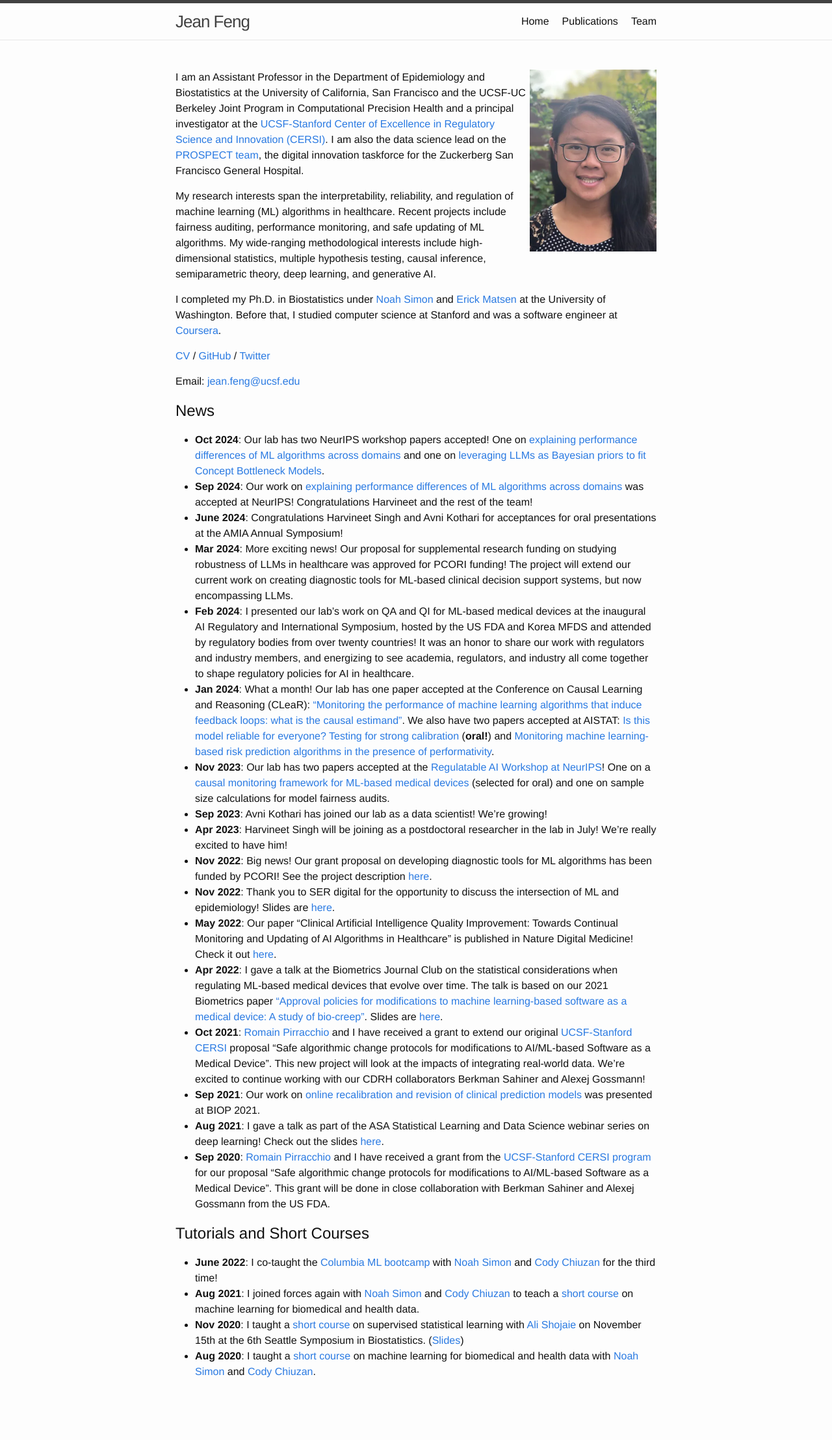
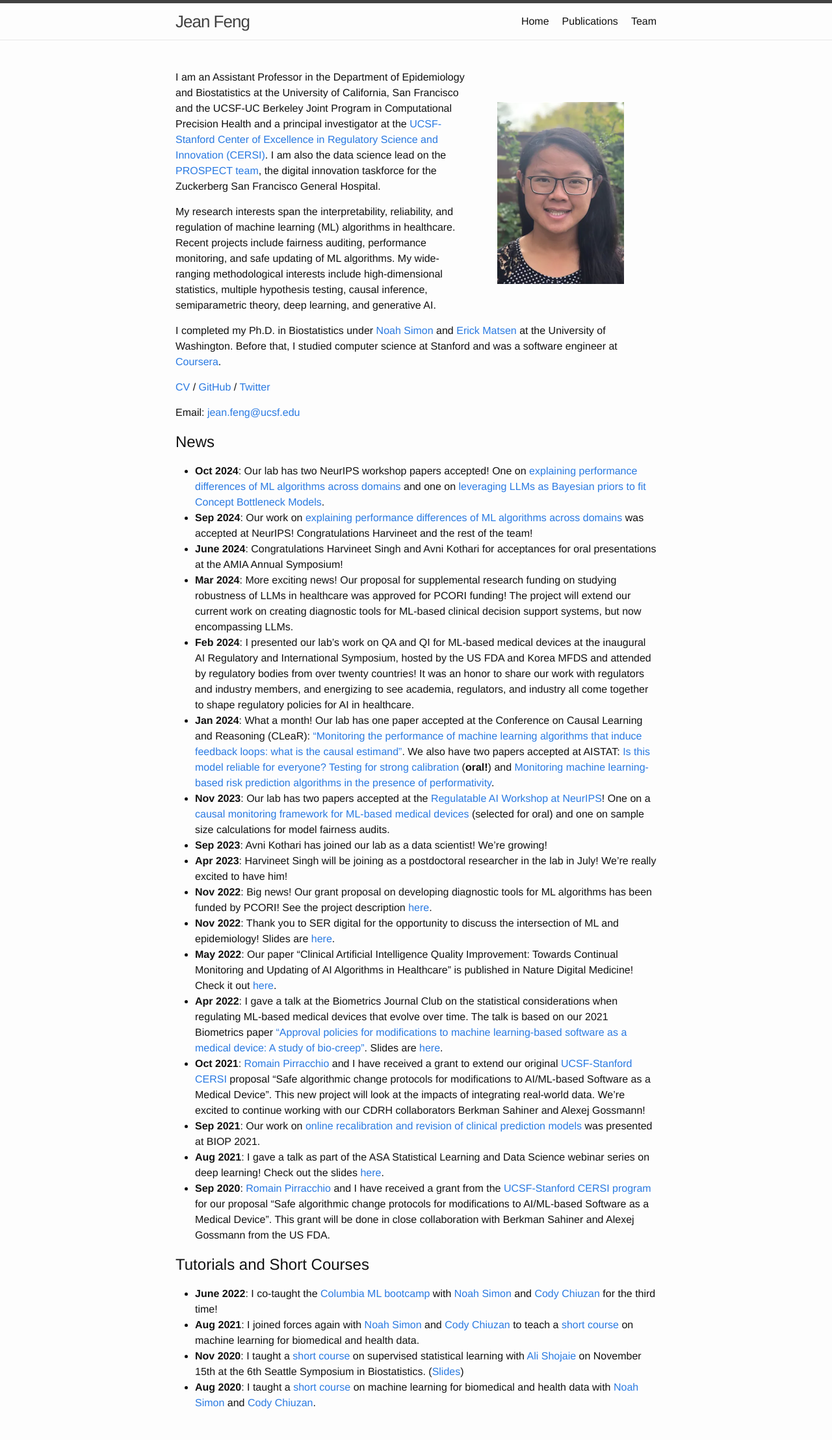
Before and after one commit to jjfeng/jjfeng.github.io, a Jekyll site: the page built from index.md, in a window 1280 px wide. Shown: the whole page at 65% size. Built offline with Jekyll 4.4.1, drawn with Linux system fonts in a browser that asks for light colours; before the commit the page ends 2168 px from its top, so only the background shows below that.

Commit message:
update margin

```diff
--- a/index.md
+++ b/index.md
@@ -4,7 +4,7 @@
 ---
 
 
-<img align="right" src="headshot.png" margin="50px" height="280px" onmouseover="this.src='pocky_new.png';" onmouseout="this.src='headshot.png';">
+<img align="right" src="headshot.png" style="margin:50px" height="280px" onmouseover="this.src='pocky_new.png';" onmouseout="this.src='headshot.png';">
 
 I am an Assistant Professor in the Department of Epidemiology and Biostatistics at the University of California, San Francisco and the UCSF-UC Berkeley Joint Program in Computational Precision Health and a principal investigator at the [UCSF-Stanford Center of Excellence in Regulatory Science and Innovation (CERSI)](https://pharm.ucsf.edu/cersi).
 I am also the data science lead on the [PROSPECT team](https://zsfg-prospect.github.io/), the digital innovation taskforce for the Zuckerberg San Francisco General Hospital.
```
